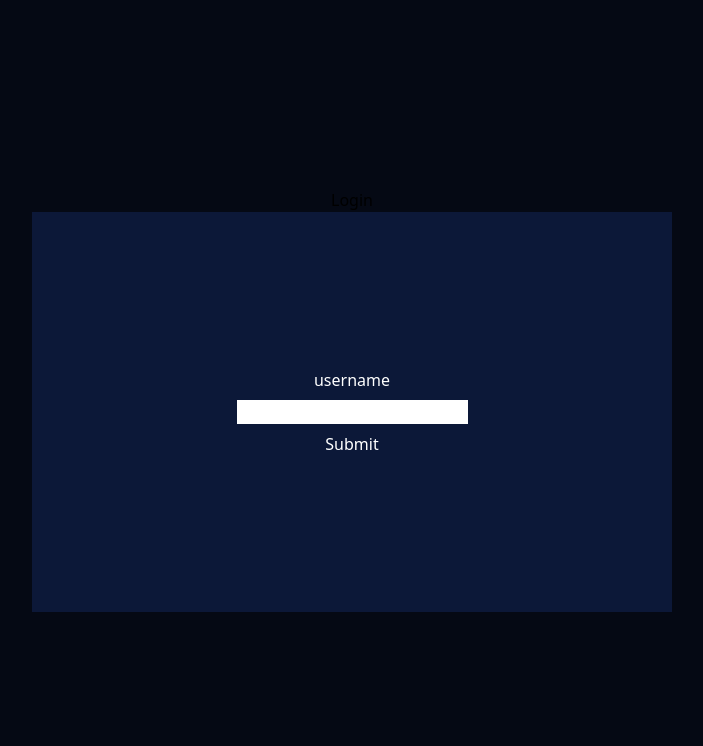
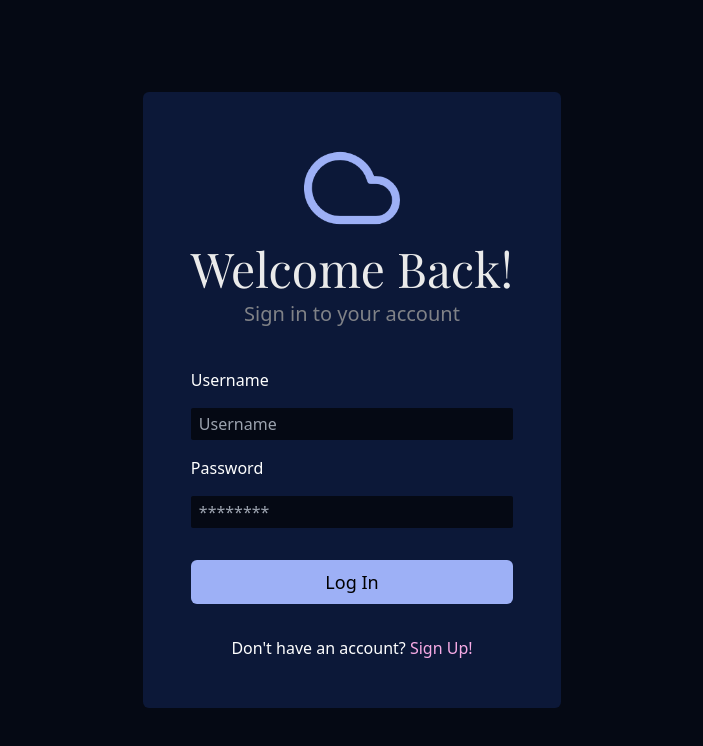
Before and after one commit to 3b00d09/FMS-Frontend, a SvelteKit app: page /login in a window 1280 px wide. Shown: the top 746 px of the page, without its empty margins (288-991 px from the left). Built offline with nearby package versions, Linux system fonts and the light colour scheme.

Commit message:
auth barebones done, can create users and send cookies to go api

```diff
--- a/package.json
+++ b/package.json
@@ -17,6 +17,7 @@
 		"@sveltejs/adapter-auto": "^3.0.0",
 		"@sveltejs/kit": "^2.0.0",
 		"@sveltejs/vite-plugin-svelte": "^4.0.0",
+		"@types/node": "^22.13.13",
 		"autoprefixer": "^10.4.20",
 		"eslint": "^9.7.0",
 		"eslint-config-prettier": "^9.1.0",
--- a/src/app.html
+++ b/src/app.html
@@ -3,6 +3,7 @@
 	<head>
 		<meta charset="utf-8" />
 		<link rel="icon" href="%sveltekit.assets%/favicon.png" />
+		<link href="https://fonts.googleapis.com/css2?family=Playfair+Display:wght@400;500;700&display=swap" rel="stylesheet"/>
 		<meta name="viewport" content="width=device-width, initial-scale=1" />
 		%sveltekit.head%
 	</head>
--- /dev/null
+++ b/src/lib/components/HomepageCard.svelte
@@ -0,0 +1,9 @@
+<script lang="ts">
+    let {title, iconLink, content} = $props();
+</script>
+
+<div class="bg-background p-4 rounded-md w-1/3">
+    <img src={iconLink} class="w-16" alt="icon">
+    <p class="text-center text-3xl text-accent font-semibold">{title}</p>
+    <p class="text-2xl">{content}</p>
+</div>
--- a/src/routes/(auth)/login/+page.server.ts
+++ b/src/routes/(auth)/login/+page.server.ts
@@ -1,20 +1,28 @@
-export const actions = {
-	default: async ({ fetch, cookies, setHeaders }) => {
-        console.log("called")
-		const response = await fetch('http://localhost:3000/cookie-test', {
-			credentials: 'include'
+import type { Actions } from '@sveltejs/kit';
+
+export const actions: Actions = {
+	default: async ({ request, cookies, fetch }) => {
+		const data = await request.formData();
+
+		const username = data.get('username') as string;
+		const password = data.get('password') as string;
+
+		const req = await fetch('/api/login', {
+			method: 'Post',
+			headers: {
+				'Content-Type': 'application/json'
+			},
+			body: JSON.stringify({ username, password })
 		});
 
-		const data = await response.json();
-
-        const setCookieHeader = response.headers.get("set-cookie");
-        if (setCookieHeader) {
-
-        }
-
-        return {
-                success: true,
-                message: data.message
-            };
+		const res = await req.json();
+		if(req.status === 202){
+			cookies.set("session_token", res.session.ID, {
+				path:"/",
+				expires:new Date(res.session.ExpiresAt * 1000),
+				sameSite: "lax",
+				httpOnly: true,
+			})
+		}
 	}
 };
--- a/src/routes/(auth)/login/+page.svelte
+++ b/src/routes/(auth)/login/+page.svelte
@@ -1,11 +1,23 @@
 <script lang="ts">
     import { enhance } from '$app/forms';
-    let test = $state("");
+    import type { PageProps } from './$types';
+
 </script>
-<h1 class="">Login</h1>
 
-<form method="POST" use:enhance class="bg-formBg flex flex-col gap-2 h-1/2 justify-center items-center w-1/2">
-    <label class="text-white">username</label>
-    <input bind:value={test} name="test" type="text">
-    <button class="text-white" type="submit">Submit</button>
-</form>
+<div class="flex items-center justify-center h-full py-6">
+    <form method="POST" use:enhance class="bg-formBg rounded-md p-12 h-fit text-black">
+        <div class="flex flex-col items-center gap-2">
+            <img src="cloud_icon.png" alt="Cloud Icon" class="w-24 h-24">
+            <h2 class="text-text text-5xl font-playfair">Welcome Back!</h2>
+            <p class="text-placeholderText text-xl">Sign in to your account</p>
+        </div>
+        <div class="flex flex-col gap-4 items-start mt-10 w-full">
+            <label for="username" class="text-white">Username</label>
+            <input name="username" placeholder="Username" type="text" class="w-full bg-background rounded-sm text-white outline-none focus:outline-secondary h-8 p-2">
+            <label for="password" class="text-white">Password</label>
+            <input name="password" placeholder="********" type="password" class="w-full bg-background rounded-sm text-white outline-none focus:outline-secondary h-8 p-2">
+            <button class="text-black font-medium w-full bg-primary p-2 rounded-md mt-4 text-lg" type="submit">Log In</button>
+            <p class="self-center text-white pt-4">Don't have an account? <a href="/register" class="text-accent">Sign Up!</a></p>
+        </div>
+    </form>
+</div>
--- /dev/null
+++ b/src/routes/(auth)/register/+page.server.ts
@@ -0,0 +1,29 @@
+import type { Actions } from "@sveltejs/kit";
+
+export const actions:Actions = {
+    default:async({request, fetch})=>{
+        const data = await request.formData();
+
+        const username = data.get('username') as string;
+        const password = data.get('password') as string;
+        const repeatPassword = data.get("repeat-password")
+
+        if(password != repeatPassword){
+            return{
+                success: false,
+                message: "Passwords don't match"
+            }
+        }
+
+        const req = await fetch("/api/register",{
+            method:"Post",
+            headers:{
+                "Content-Type": "application/json"
+            },
+            body:JSON.stringify({username, password})
+        })
+
+        const res = await req.json()
+        console.log(res)
+    }
+}
--- /dev/null
+++ b/src/routes/(auth)/register/+page.svelte
@@ -0,0 +1,22 @@
+<script lang="ts">
+    import { enhance } from '$app/forms';
+</script>
+
+<div class="flex items-center justify-center h-full py-6">
+    <form method="POST" use:enhance class="bg-formBg rounded-md p-12 h-fit text-black">
+        <div class="flex flex-col items-center gap-2">
+            <img src="cloud_icon.png" alt="Cloud Icon" class="w-24 h-24">
+            <h2 class="text-text text-5xl font-playfair">Create Your Account</h2>
+        </div>
+        <div class="flex flex-col gap-4 items-start mt-10 w-full">
+            <label for="username" class="text-white">Username</label>
+            <input name="username" placeholder="Username" type="text" class="w-full bg-background rounded-sm text-white outline-none focus:outline-secondary h-8 p-2">
+            <label for="password" class="text-white">Password</label>
+            <input name="password" placeholder="******" type="password" class="w-full bg-background rounded-sm text-white outline-none focus:outline-secondary h-8 p-2">
+            <label for="repeat-password" class="text-white">Repeat Password</label>
+            <input name="repeat-password" placeholder="******" type="password" class="w-full bg-background rounded-sm text-white outline-none focus:outline-secondary h-8 p-2">
+            <button class="text-black font-medium w-full bg-primary p-2 rounded-md mt-4 text-lg" type="submit">Register</button>
+            <p class="self-center text-white pt-4">Already an existing member? <a href="/login" class="text-accent">Log in</a></p>
+        </div>
+    </form>
+</div>
--- a/src/routes/+layout.svelte
+++ b/src/routes/+layout.svelte
@@ -3,6 +3,6 @@
 	let { children } = $props();
 </script>
 
-<main class="h-screen w-screen bg-background flex flex-col justify-center items-center">
+<main class="h-screen w-screen bg-background text-text">
 	{@render children()}
 </main>
--- /dev/null
+++ b/src/routes/+page.server.ts
@@ -0,0 +1,9 @@
+export const load = async({fetch})=>{
+    const req2 = await fetch('/api/auth', {
+        method: 'GET',
+        credentials: 'include'
+    });
+
+    const res2 = await req2.json();
+    console.log(res2);
+}
--- a/src/routes/+page.svelte
+++ b/src/routes/+page.svelte
@@ -1,2 +1,29 @@
-<h1>Welcome to SvelteKit</h1>
-<p>Visit <a href="https://svelte.dev/docs/kit">svelte.dev/docs/kit</a> to read the documentation</p>
+<script lang="ts">
+    import HomepageCard from "$lib/components/HomepageCard.svelte";
+</script>
+<header class="flex justify-around py-4 items-center">
+    <div class="flex gap-4">
+        <p class="text-4xl font-sans text-primary">FMS</p>
+        <!-- image from https://freeicons.io/business-and-online-icons/cloud-icon-icon-2  -->
+        <img alt="icon of a cloud" class="w-12 h-12" src="cloud_icon.png"/>
+    </div>
+    <div class="flex gap-8 items-center">
+        <a class="text-2xl" href="/">Features</a>
+        <a href="/login"><button class="bg-secondary text-xl rounded-md py-2 px-6">Login</button></a>
+    </div>
+</header>
+
+<section class="flex flex-col items-center justify-center gap-6 mt-12">
+    <h1 class="text-6xl font-playfair">Secure Cloud Storage <span class="text-accent">for Your Team</span></h1>
+    <p class="text-3xl w-1/3 text-wrap text-center">Securely store, share, and collaborate on files with intuitive team management.</p>
+    <button class="bg-secondary text-3xl rounded-md py-4 px-6">Get Started</button>
+</section>
+
+<section class="bg-formBg flex flex-col mt-12 py-12">
+    <h2 class="text-primary text-center text-6xl px-6">Features</h2>
+    <div class="flex gap-4 justify-between items-center p-6">
+        <HomepageCard title="Team Organisation" iconLink="cloud_icon.png" content="Create organizations and invite team members seamlessly. Manage your workspace with intuitive controls."/>
+        <HomepageCard title="Access Control" iconLink="cloud_icon.png" content="Fine-grained permission settings for files and folders. Keep your data secure with role-based access."/>
+        <HomepageCard title="Secure Storage" iconLink="cloud_icon.png" content="Enterprise-grade encryption and security measures to protect your sensitive data."/>
+    </div>
+</section>
--- a/tailwind.config.ts
+++ b/tailwind.config.ts
@@ -8,11 +8,15 @@ export default {
 		extend: {
 			colors: {
 				background: '#050914',
-				primary: '#0C1838',
+				primary: '#9DB0F6',
+				secondary: '#7A2385',
 				text: '#EAEAEA',
 				accent: '#F7ABE5',
 				placeholderText: '#808287',
 				formBg: '#0C1838'
+			},
+			fontFamily: {
+				playfair: ['"Playfair Display"', 'serif']
 			}
 		}
 	},
--- a/vite.config.ts
+++ b/vite.config.ts
@@ -2,5 +2,15 @@ import { sveltekit } from '@sveltejs/kit/vite';
 import { defineConfig } from 'vite';
 
 export default defineConfig({
-	plugins: [sveltekit()]
+	plugins: [sveltekit()],
+	// proxy so i can share cookies with the go server
+	server: {
+		proxy: {
+			'/api': {
+				target: 'http://localhost:3000',
+				changeOrigin: true,
+				rewrite: (path) => path.replace(/^\/api/, '')
+			}
+		}
+	}
 });
```
Also changed, not shown: static/cloud_icon.png (added), 1 other file (tests, documents, lock files or other folders).
